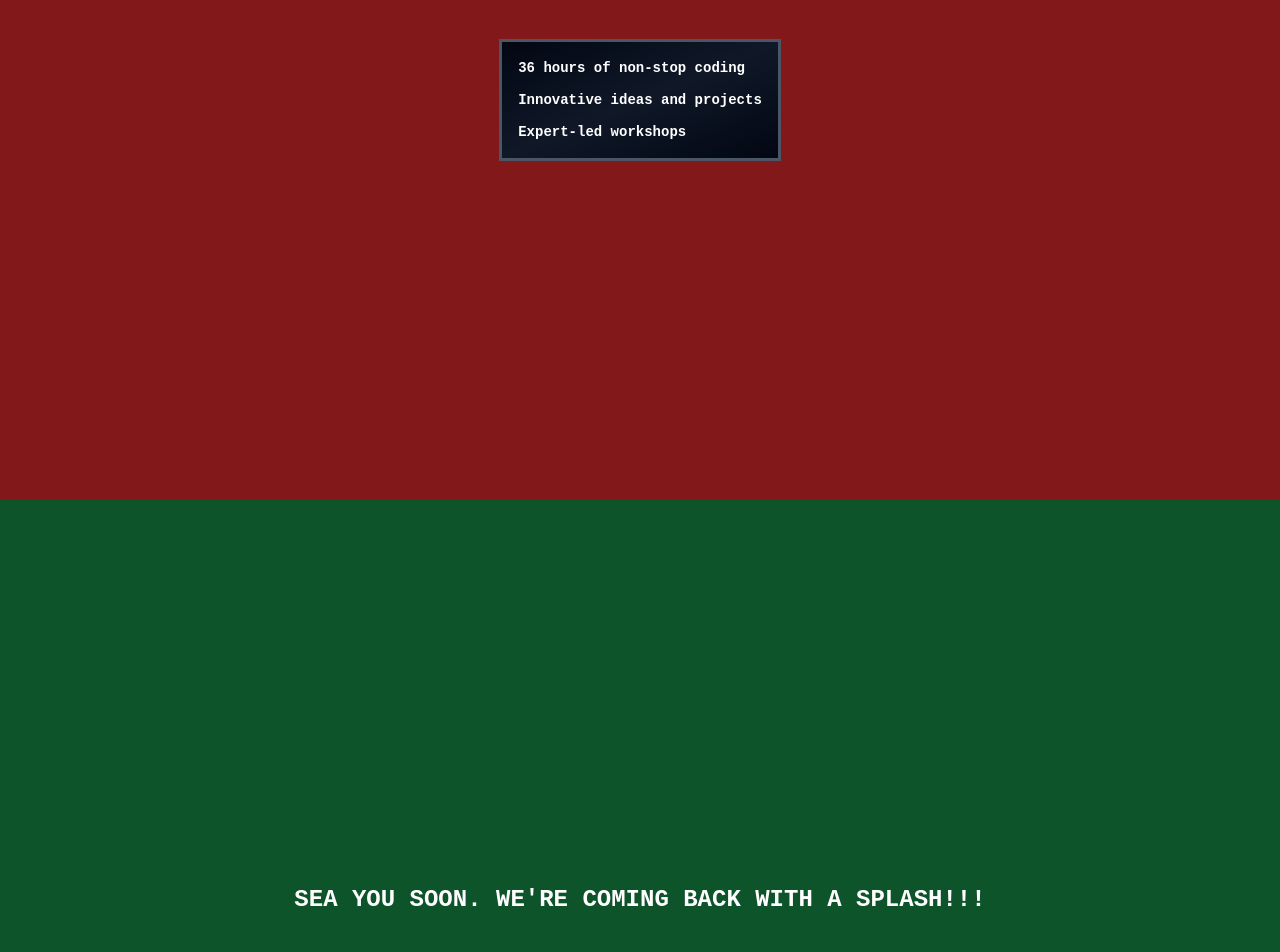
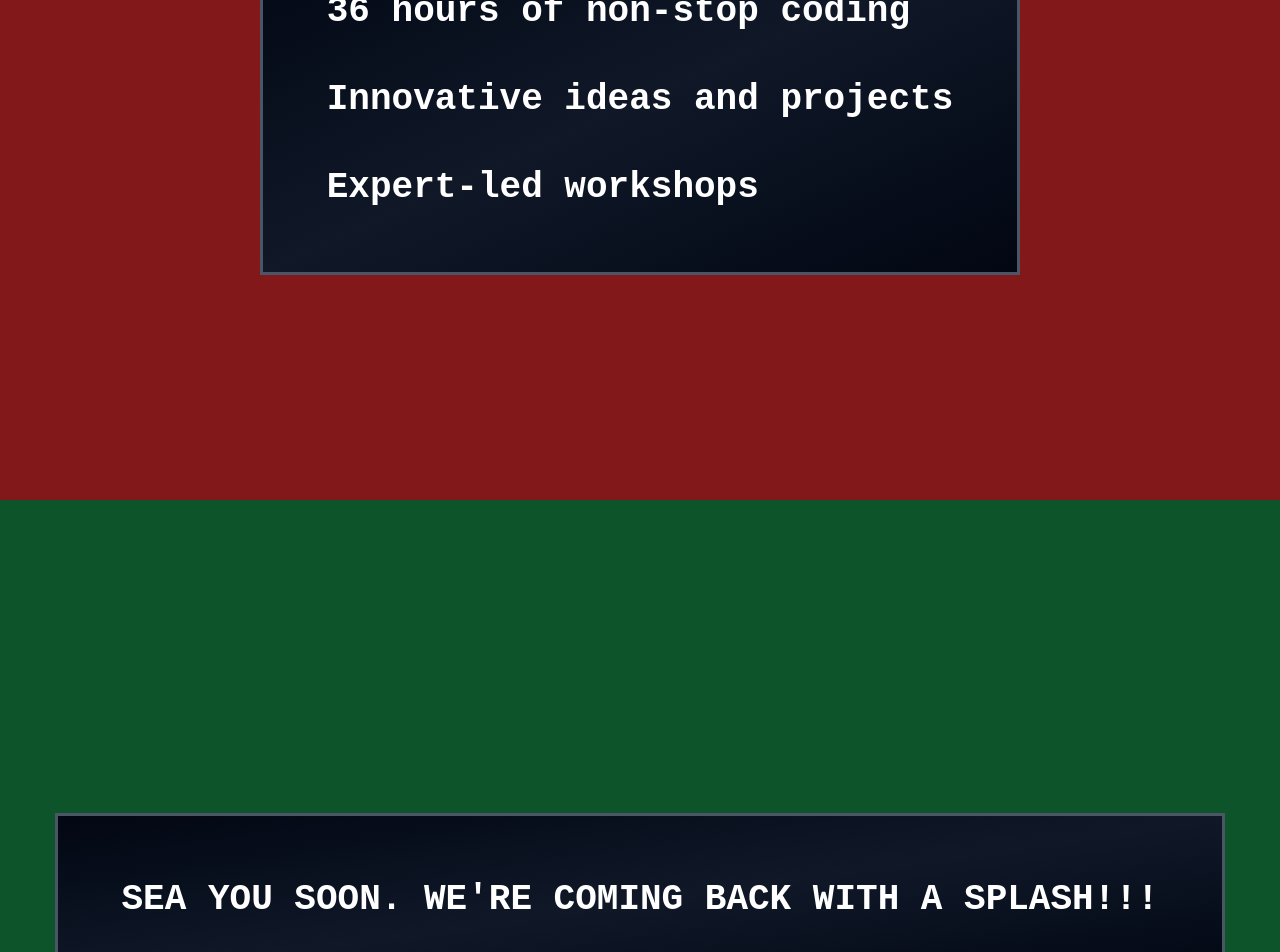
Before and after one commit to Valx01P/sharkbyte-example-web-ui, a Next.js app: page / in a window 1280 px wide. Shown: the part 1100-2052 px from the top of the page. Built offline with nearby package versions, Linux system fonts and the light colour scheme.

Commit message:
Final Statistics and Coming Soon Pages
Centered both the statistics and coming soon pages, as well as adding in the signature box from last year for both pages.

Set the backgrounds to basic colors, and will eventually be adding in the necessary images when received (may do temporary test images).

```diff
--- a/app/sections/ComingSoon.jsx
+++ b/app/sections/ComingSoon.jsx
@@ -1,14 +1,21 @@
 import Image from 'next/image'
-{/* Add in the corresponding background image for the statistics section */}
+// Add in the corresponding background image for the coming soon section
 
 const ComingSoon = () =>
 {
 
+    // Draw the following coming soon message in a pixel art style on-screen
     return (
 
         <section id = "coming-soon" className = "w-screen h-screen flex items-center justify-center relative overflow-hidden bg-green-900">
 
-            <div className="text-white text-2xl font-bold">SEA YOU SOON. WE'RE COMING BACK WITH A SPLASH!!!</div>
+            {/* THE BOX: Starts at p-8 for phones, grows to p-16 on tablets/laptops */}
+            <div className = "bg-gradient-to-br from-gray-950 via-gray-900 to-gray-950 text-white border-3 border-gray-600 pixel-shadow p-8 md:p-16">
+
+                {/* THE TEXT: Starts at text-2xl for phones, grows to text-4xl on tablets/laptops */}
+                <h2 className="font-bold text-2xl md:text-4xl">SEA YOU SOON. WE'RE COMING BACK WITH A SPLASH!!!</h2>
+
+            </div>
 
         </section>
 
--- a/app/sections/Statistics.jsx
+++ b/app/sections/Statistics.jsx
@@ -1,23 +1,24 @@
 import Image from 'next/image'
-{/* Add in the corresponding background image for the statistics section */}
+// Add in the corresponding background image for the statistics section
 
 const Statistics = () =>
 {
 
-    {/* Draw the following statistics in a pixel art style on-screen */}
+    // Draw the following statistics in a pixel art style on-screen
     return (
 
-        <section id = "statistics" className = "w-screen h-screen flex items-center justify-center relative overflow-hidden pixel-bg-statistics bg-red-900">
-        {/* later add pixel-bg-statistics for background */}
+        <section id = "statistics" className = "w-screen h-screen flex items-center justify-center relative overflow-hidden bg-red-900">
 
-            {/* Content */}
-            <div className="bg-gradient-to-br from-gray-950 via-gray-900 to-gray-950 text-white p-6 border-3 border-gray-600 pixel-shadow max-[1350px]:text-sm max-[650px]:text-xs max-[1350px]:p-4 max-[650px]:p-3">
+            {/* THE BOX: Starts at p-8 for phones, grows to p-16 on tablets/laptops */}
+            <div className = "bg-gradient-to-br from-gray-950 via-gray-900 to-gray-950 text-white border-3 border-gray-600 pixel-shadow p-8 md:p-16">
 
-                <div className="flex flex-col gap-4 max-[1350px]:gap-3 max-[650px]:gap-2">
+                {/* THE TEXT GAPS: Starts at gap-6 for phones, grows to gap-12 on tablets/laptops */}
+                <div className = "flex flex-col gap-6 md:gap-12">
 
-                    <h2 className="font-bold text-sm max-[650px]:text-xs max-[500px]:text-[20px]">36 hours of non-stop coding</h2>
-                    <h2 className="font-bold text-sm max-[650px]:text-xs max-[500px]:text-[20px]">Innovative ideas and projects</h2>
-                    <h2 className="font-bold text-sm max-[650px]:text-xs max-[500px]:text-[20px]">Expert-led workshops</h2>
+                    {/* THE TEXT: Starts at text-2xl for phones, grows to text-4xl on tablets/laptops */}
+                    <h2 className="font-bold text-2xl md:text-4xl">36 hours of non-stop coding</h2>
+                    <h2 className="font-bold text-2xl md:text-4xl">Innovative ideas and projects</h2>
+                    <h2 className="font-bold text-2xl md:text-4xl">Expert-led workshops</h2>
 
                 </div>
 
```
